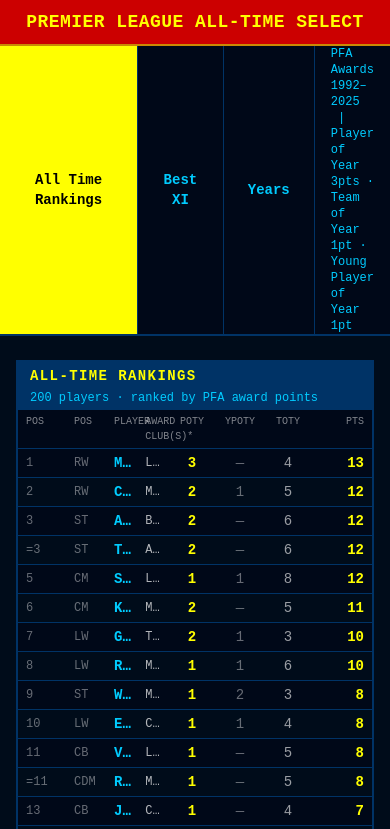
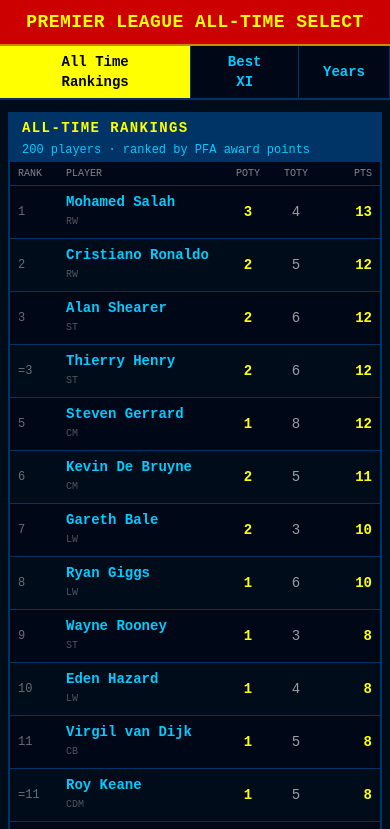
Before and after one commit to ralphcollett/best-of-prem, a React (Vite) app: page / in a window 390 px wide. Shown: the top 829 px of the page. Built offline with nearby package versions, Linux system fonts and the light colour scheme.

Commit message:
Display for iphone

```diff
--- a/src/App.tsx
+++ b/src/App.tsx
@@ -44,13 +44,13 @@
             {label}
           </button>
         ))}
-        <div className="flex-1 flex items-center justify-end px-4">
+        <div className="flex-1 hidden sm:flex items-center justify-end px-4">
           <span className="text-cm-cyan text-xs">PFA Awards 1992–2025 &nbsp;|&nbsp; Player of Year 3pts · Team of Year 1pt · Young Player of Year 1pt</span>
         </div>
       </div>
 
       {/* Content */}
-      <main className="max-w-5xl mx-auto px-4 py-6">
+      <main className="max-w-5xl mx-auto px-2 sm:px-4 py-3 sm:py-6">
         {tab === 'leaderboard' ? (
           <Leaderboard ranked={ranked} awards={awards} />
         ) : tab === 'xi' ? (
--- a/src/components/Leaderboard.tsx
+++ b/src/components/Leaderboard.tsx
@@ -80,14 +80,18 @@
         </span>
       </div>
 
-      {/* Column headings */}
-      <div className="grid grid-cols-[2.5rem_2rem_minmax(0,1fr)_minmax(0,0.8fr)_2.5rem_2.5rem_2.5rem_3rem] gap-x-2 bg-cm-panel border-b border-cm-border px-2 py-1 text-[10px] text-white/50 uppercase sticky top-0 z-10">
-        <span>Pos</span>
-        <span>Pos</span>
+      {/* Column headings — mobile: rank | player | poty | toty | pts; desktop: + pos + club + ypoty */}
+      <div className="
+        grid gap-x-2 bg-cm-panel border-b border-cm-border px-2 py-1 text-[10px] text-white/50 uppercase sticky top-0 z-10
+        grid-cols-[2.5rem_minmax(0,1fr)_2.5rem_2.5rem_3rem]
+        sm:grid-cols-[2.5rem_2rem_minmax(0,1fr)_minmax(0,0.8fr)_2.5rem_2.5rem_2.5rem_3rem]
+      ">
+        <span>Rank</span>
+        <span className="hidden sm:block">Pos</span>
         <span className="min-w-0">Player</span>
-        <span className="min-w-0">Award Club(s)*</span>
+        <span className="min-w-0 hidden sm:block">Award Club(s)*</span>
         <span className="text-center">POTY</span>
-        <span className="text-center">YPOTY</span>
+        <span className="text-center hidden sm:block">YPOTY</span>
         <span className="text-center">TOTY</span>
         <span className="text-right">Pts</span>
       </div>
@@ -95,17 +99,23 @@
       {rows.map((ps, i) => (
         <div
           key={ps.player.id}
-          className={`grid grid-cols-[2.5rem_2rem_minmax(0,1fr)_minmax(0,0.8fr)_2.5rem_2.5rem_2.5rem_3rem] gap-x-2 px-2 py-1 text-sm border-b border-cm-border items-center ${
-            i % 2 === 0 ? 'bg-cm-panel' : 'bg-cm-bg'
-          } hover:bg-cm-border transition-none`}
+          className={`
+            grid gap-x-2 px-2 py-1.5 text-sm border-b border-cm-border items-center
+            grid-cols-[2.5rem_minmax(0,1fr)_2.5rem_2.5rem_3rem]
+            sm:grid-cols-[2.5rem_2rem_minmax(0,1fr)_minmax(0,0.8fr)_2.5rem_2.5rem_2.5rem_3rem]
+            ${i % 2 === 0 ? 'bg-cm-panel' : 'bg-cm-bg'} hover:bg-cm-border transition-none
+          `}
         >
           <span className="text-white/40 text-xs">{getRankDisplay(i)}</span>
-          <span className="text-xs text-white/40">{ps.player.position}</span>
-          <span className="text-cm-cyan font-bold truncate min-w-0 pr-2">{ps.player.name}</span>
-          <span className="text-white/70 text-xs truncate min-w-0 pr-2">{getPlayerClubs(ps.player.id)}</span>
+          <span className="text-xs text-white/40 hidden sm:block">{ps.player.position}</span>
+          <div className="min-w-0 pr-1">
+            <div className="text-cm-cyan font-bold truncate">{ps.player.name}</div>
+            <div className="text-white/30 text-[10px] sm:hidden">{ps.player.position}</div>
+          </div>
+          <span className="text-white/70 text-xs truncate min-w-0 pr-2 hidden sm:block">{getPlayerClubs(ps.player.id)}</span>
 
           <span className="text-center text-cm-yellow font-bold">{ps.breakdown.potyCount || '—'}</span>
-          <span className="text-center text-white/40">{ps.breakdown.ypotyCount || '—'}</span>
+          <span className="text-center text-white/40 hidden sm:block">{ps.breakdown.ypotyCount || '—'}</span>
           <span className="text-center text-white/60">{ps.breakdown.totyCount || '—'}</span>
 
           <span className="text-cm-yellow font-bold text-right">{ps.score}</span>
```
